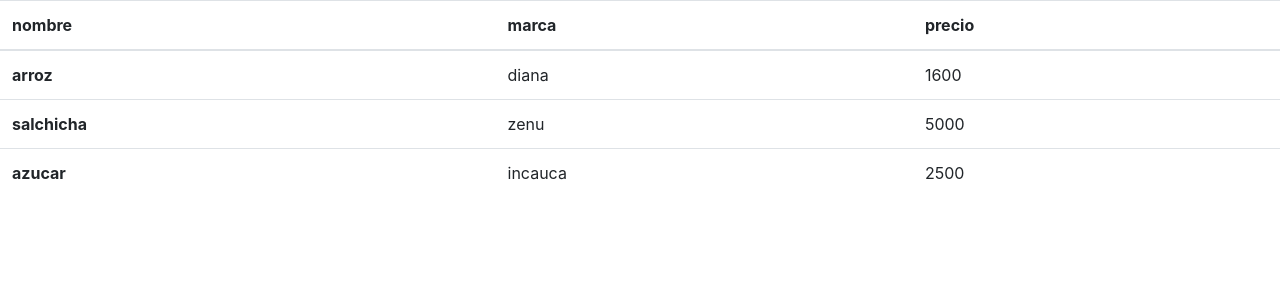
After one commit to luis2002801/supersabado, a PHP site: page /tablasproductos.php in a window 1280 px wide. The commit adds this page. Shown: the top 300 px of the page. Run offline with PHP 8.4, Linux system fonts and the light colour scheme.

Commit message:
arreglos

```diff
--- /dev/null
+++ b/tablasproductos.php
@@ -0,0 +1,49 @@
+<!DOCTYPE html>
+<html lang="en">
+<head>
+    <meta charset="UTF-8">
+    <meta name="viewport" content="width=device-width, initial-scale=1.0">
+    <title>productos</title>
+    <link rel="stylesheet" href="https://stackpath.bootstrapcdn.com/bootstrap/4.5.2/css/bootstrap.min.css"
+    integrity="sha384-JcKb8q3iqJ61gNV9KGb8thSsNjpSL0n8PARn9HuZOnIxN0hoP+VmmDGMN5t9UJ0Z" crossorigin="anonymous">
+</head>
+<body>
+
+<main>
+
+<?php
+
+$productos=array(
+    "producto1"=>array("nombre"=>"arroz","precio"=>1600,"marca"=>"diana"),
+    "producto2"=>array("nombre"=>"salchicha","precio"=>5000,"marca"=>"zenu"),
+    "producto3"=>array("nombre"=>"azucar","precio"=>2500,"marca"=>"incauca"));
+    ?>
+<table class="table">
+<thead>
+<tr>
+    <th scope="col">nombre</th>
+    <th scope="col">marca</th>
+    <th scope="col">precio</th>
+</tr>
+</thead>
+
+<tbody>
+    <?php  foreach($productos as $producto):  ?>
+        <tr>
+           <th scope="row"><?php echo($producto["nombre"]) ?></th>
+           <td><?php echo($producto["marca"]);?></td>
+           <td><?php echo($producto["precio"]);?></td>
+
+    </tr>
+
+    <?php endforeach ?>
+
+  </tbody>
+</table>
+
+</main>
+<script src="https://code.jquery.com/jquery-3.5.1.slim.min.js" integrity="sha384-DfXdz2htPH0lsSSs5nCTpuj/zy4C+OGpamoFVy38MVBnE+IbbVYUew+OrCXaRkfj" crossorigin="anonymous"></script>
+    <script src="https://cdn.jsdelivr.net/npm/popper.js@1.16.1/dist/umd/popper.min.js" integrity="sha384-9/reFTGAW83EW2RDu2S0VKaIzap3H66lZH81PoYlFhbGU+6BZp6G7niu735Sk7lN" crossorigin="anonymous"></script>
+    <script src="https://stackpath.bootstrapcdn.com/bootstrap/4.5.2/js/bootstrap.min.js" integrity="sha384-B4gt1jrGC7Jh4AgTPSdUtOBvfO8shuf57BaghqFfPlYxofvL8/KUEfYiJOMMV+rV" crossorigin="anonymous"></script>
+</body>
+</html>
```
Also changed, not shown: miltidimensional.php (+12 -3 lines).
